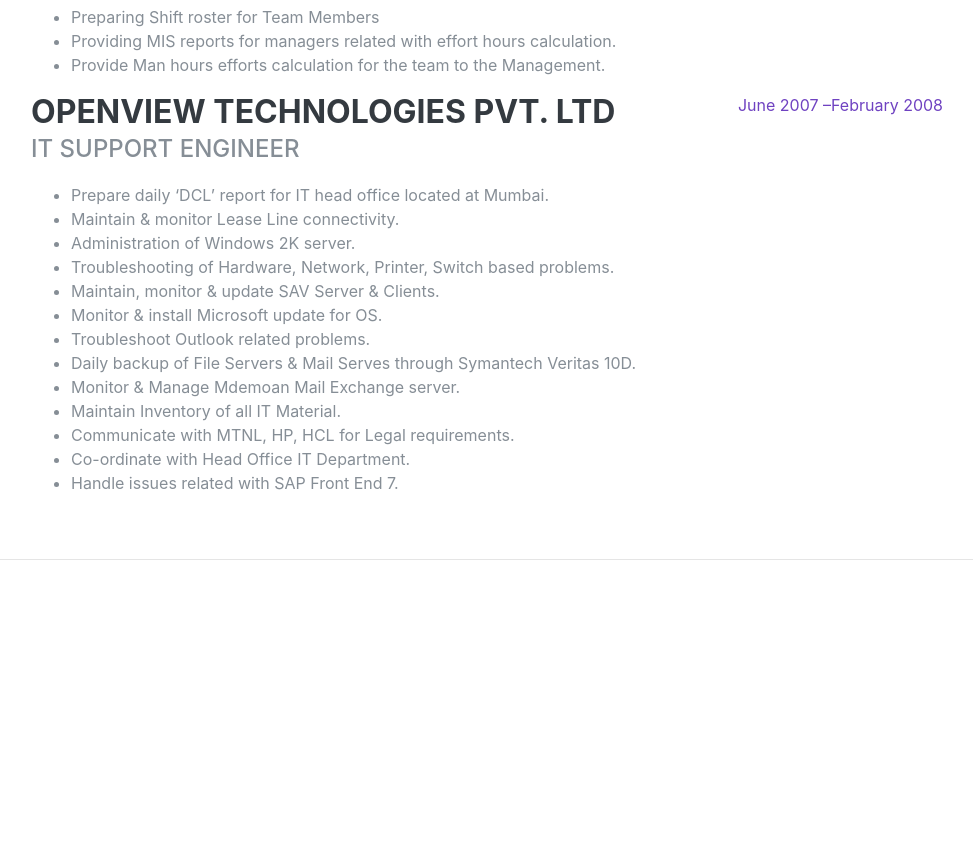
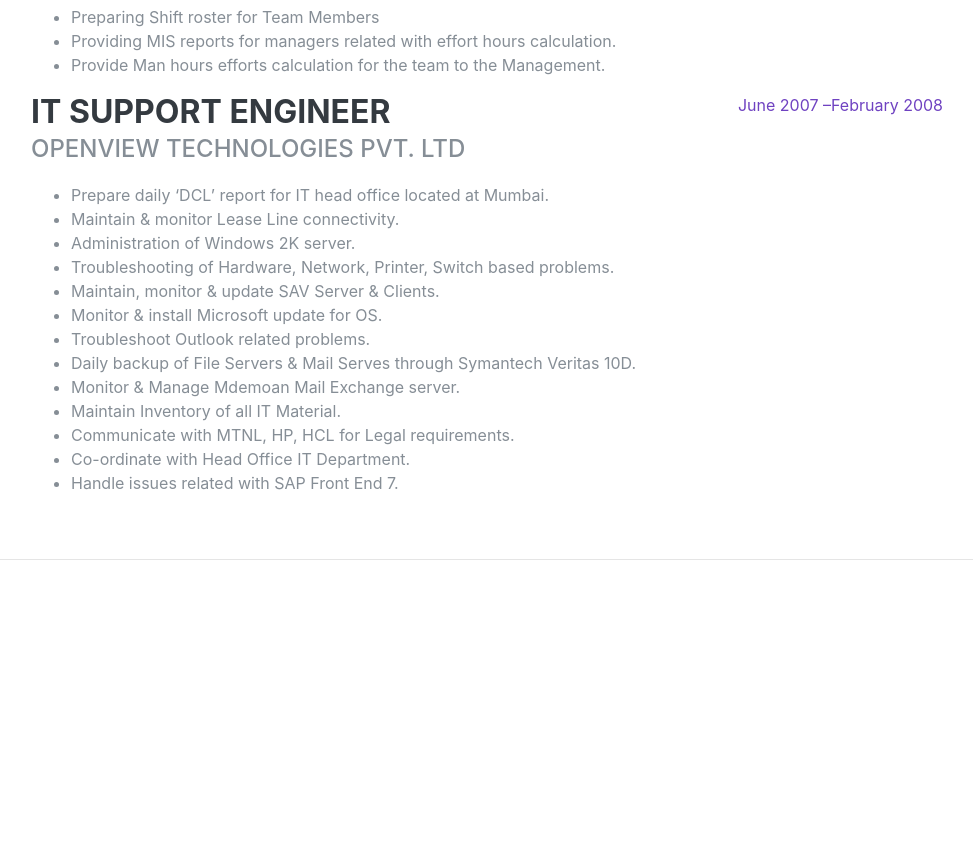
Before and after one commit to ravisbhavsar1983/gatsby-starter-resume, a Gatsby site: page / in a window 1280 px wide. Shown: the part 2505-3357 px from the top of the page, without its empty margins (289-1262 px from the left). Built offline with nearby package versions, Linux system fonts and the light colour scheme; Gatsby itself is replaced by a stand-in of ours; a web font is replaced by a local one.

Commit message:
new update in informatoin

```diff
--- a/src/pages/index.js
+++ b/src/pages/index.js
@@ -133,8 +133,8 @@
 
           <div className="resume-item d-flex flex-column flex-md-row justify-content-between">
             <div className="resume-content">
-              <h3 className="mb-0">Openview Technologies Pvt. Ltd</h3>
-              <div className="subheading mb-3">IT Support Engineer</div>
+              <h3 className="mb-0">IT Support Engineer</h3>
+              <div className="subheading mb-3">Openview Technologies Pvt. Ltd</div>
               <p>
               <ul>
               <li>Prepare daily ‘DCL’ report for IT head office located at Mumbai.</li>
```
